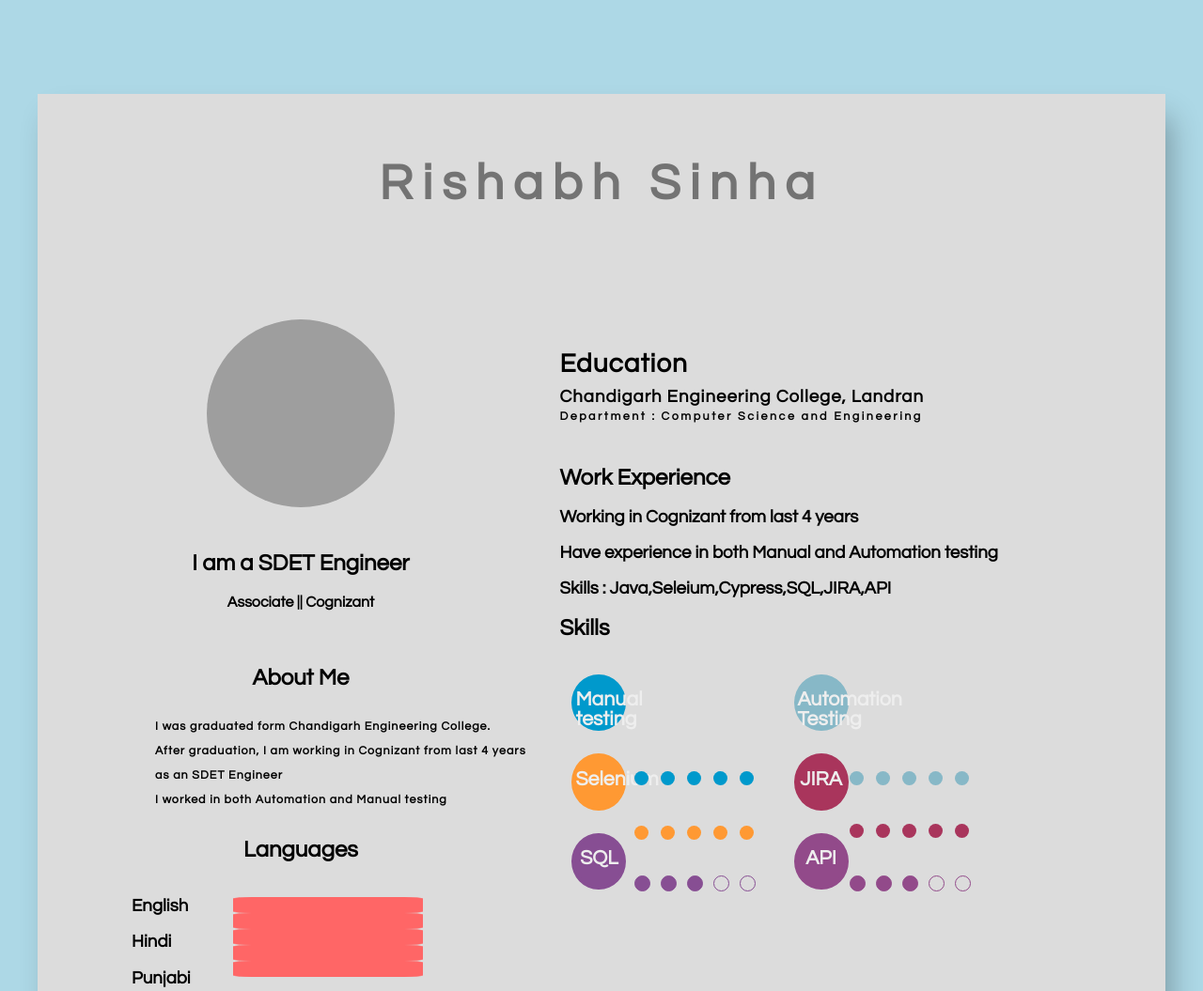
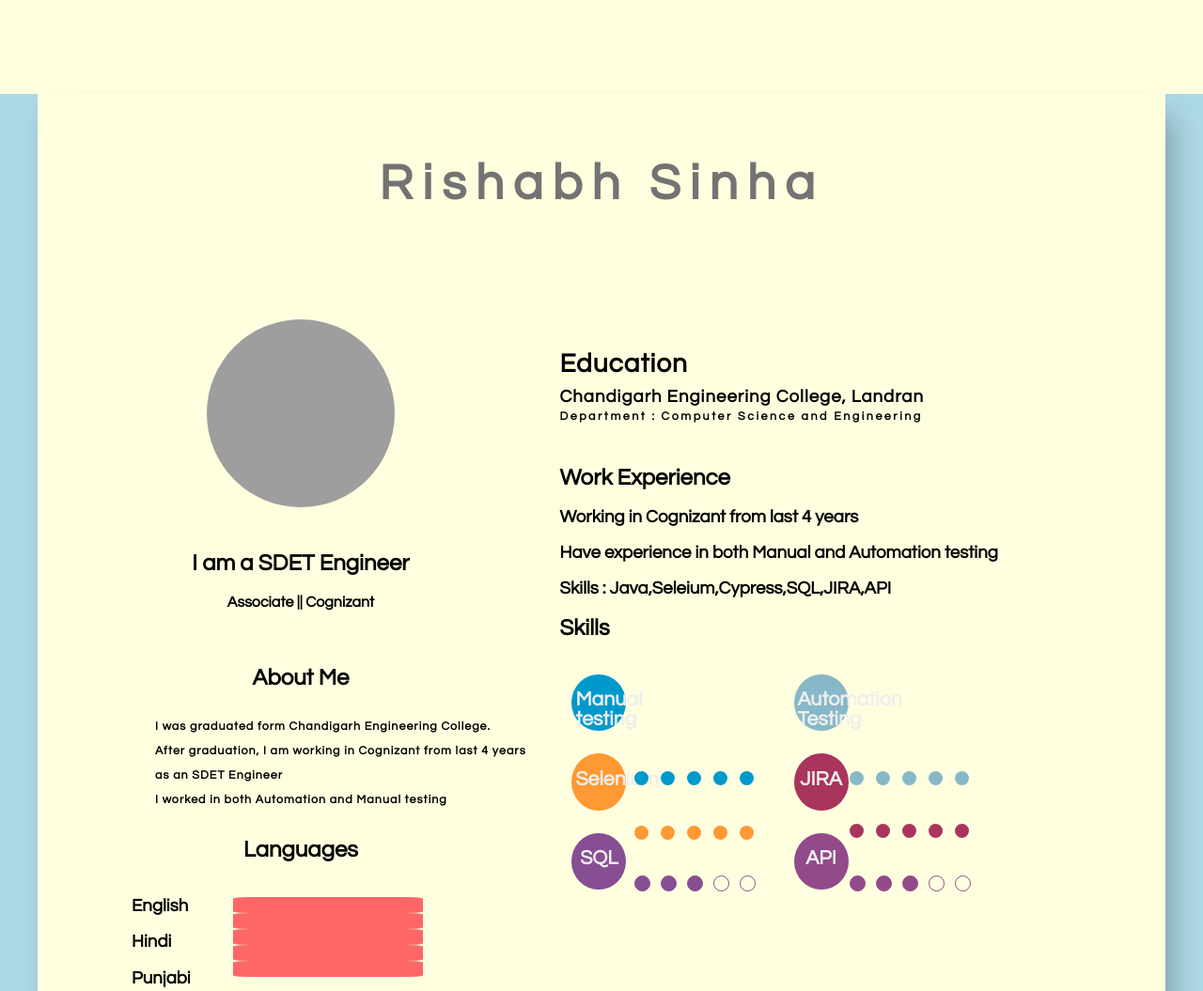
Before and after one commit to Rishabh2846/demo_project, a plain HTML site: page index.html in a window 1280 px wide. Shown: the top 1055 px of the page at 94% size. Drawn offline with Linux system fonts and the light colour scheme; grey boxes are pictures that could not be loaded.

Commit message:
Update style.css

```diff
--- a/style.css
+++ b/style.css
@@ -2,13 +2,13 @@
   font-family:Century Gothic;
   vertical-align: top;
   position: relative;
-  background:#dcdcdc;
+  background:#FFFFE0;
 
 }
 html,body{
   width: 100%; height: 150%;
   padding: 0px; margin: 0px;
-  background-color:lightblue;
+  background-color:#FFFFE0;
 }
 
 .resume{
```
